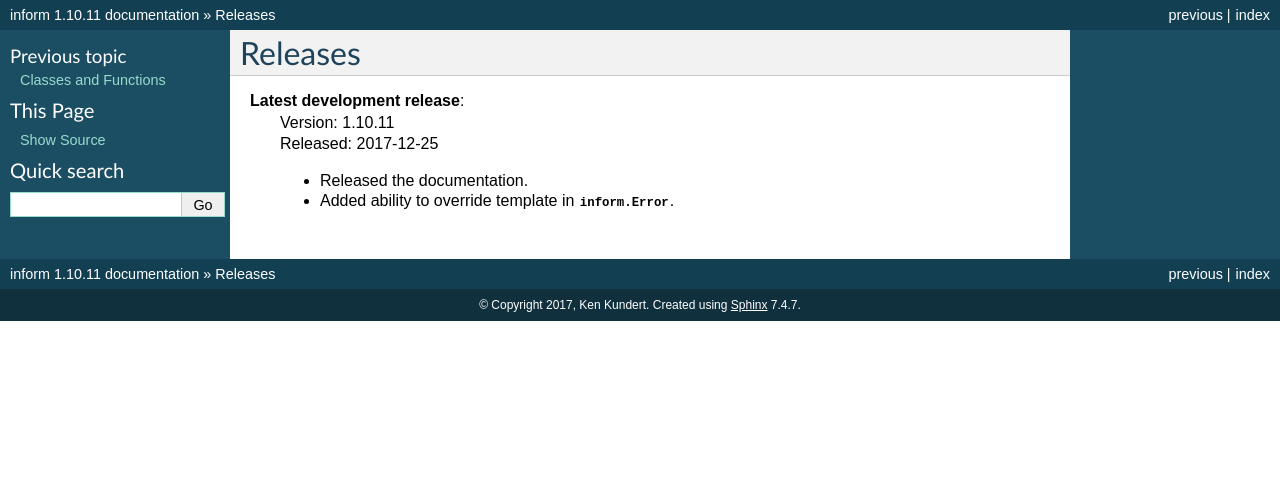
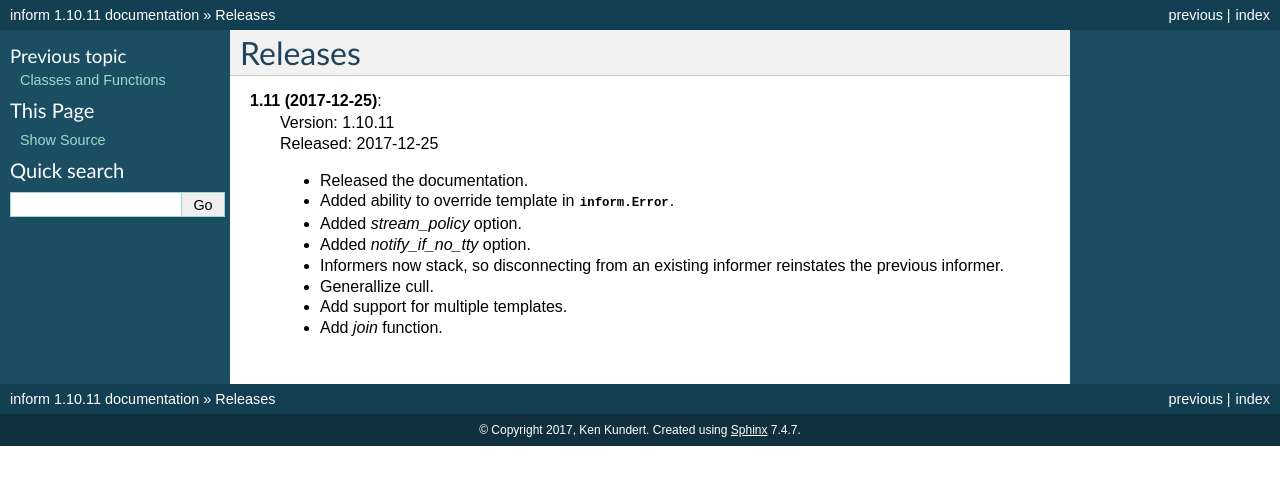
Before and after one commit to KenKundert/inform, a Sphinx documentation site: the page built from doc/releases.rst, in a window 1280 px wide. Shown: the top 485 px of the page. Built offline with Sphinx 7.4.7, drawn with Linux system fonts in a browser that asks for light colours.

Commit message:
Update releases documentation in preparation for release.

```diff
--- a/doc/releases.rst
+++ b/doc/releases.rst
@@ -1,9 +1,16 @@
 Releases
 ========
 
-**Latest development release**:
+**1.11 (2017-12-25)**:
     | Version: 1.10.11
     | Released: 2017-12-25
 
     - Released the documentation.
     - Added ability to override template in :class:`inform.Error`.
+    - Added *stream_policy* option.
+    - Added *notify_if_no_tty* option.
+    - Informers now stack, so disconnecting from an existing informer reinstates
+      the previous informer.
+    - Generallize cull.
+    - Add support for multiple templates.
+    - Add *join* function.
```
